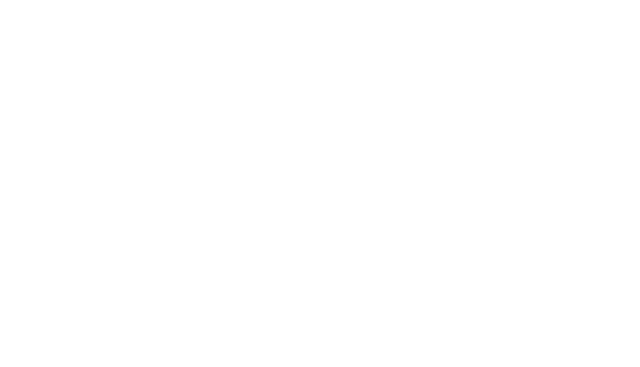
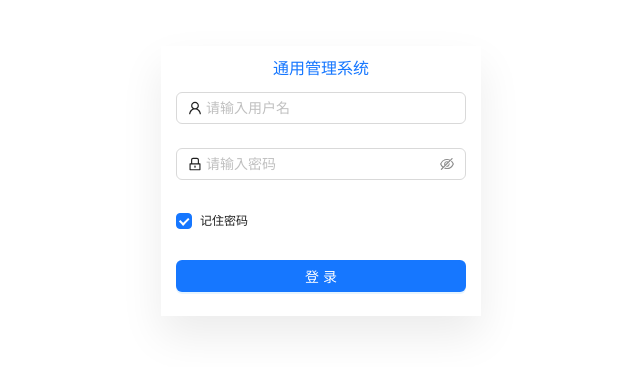
Before and after one commit to xrcc111/bs-management, a React (Vite) app: page /#/login in a window 1280 px wide. Before the commit this address had no page. Shown: the part 219-586 px from the top of the page, without its empty margins (319-959 px from the left). Built offline with nearby package versions, Linux system fonts and the light colour scheme.

Commit message:
登录页布局

```diff
--- a/src/App.tsx
+++ b/src/App.tsx
@@ -1,12 +1,8 @@
 import { useState } from 'react'
-import Header from '@/components/Header'
-import { Button } from 'antd';
-import { StepBackwardOutlined } from '@ant-design/icons'
 import { useRoutes } from 'react-router-dom'
 import router from './router'
 
 function App() {
-  const [count, setCount] = useState(0)
   const outlet = useRoutes(router)
   return (
     <div className="App">
--- a/src/components/MainMenu/index.tsx
+++ b/src/components/MainMenu/index.tsx
@@ -47,9 +47,10 @@
   // const findCurrentKey = (item: MenuItem) => {
   //   return item.key = currentRoute.pathname
   // }
-  // const getSubOpenKey = (items: MenuItem) => {
+  // const getSubOpenKey = (items: MenuProps) => {
   //   for (const item of items) {
-  //     if (item.children && item.children.length > 0 && item.find(findCurrentKey)) {
+  //     console.log(item);
+  //     if (item.children && item.children.length > 0 && item.children.find(findCurrentKey)) {
   //       currentKey = item.key
   //       break
   //     }
--- /dev/null
+++ b/src/views/login/index.tsx
@@ -0,0 +1,49 @@
+import React from 'react'
+import { Button, Checkbox, Form, Input } from 'antd'
+import { UserOutlined, LockOutlined } from '@ant-design/icons'
+import styles from './login.module.scss'
+const Login: React.FC = () => {
+  const onFinish = (values: any) => {
+    console.log('Success:', values);
+  };
+
+  const onFinishFailed = (errorInfo: any) => {
+    console.log('Failed:', errorInfo);
+  };
+  return (
+    <div className={styles.loginPage}>
+      <div className={styles.title}>通用管理系统</div>
+      <Form
+        name="basic"
+        initialValues={{ remember: true }}
+        onFinish={onFinish}
+        onFinishFailed={onFinishFailed}
+        autoComplete="off"
+      >
+        <Form.Item
+          name="username"
+        >
+          <Input placeholder='请输入用户名' prefix={<UserOutlined />} />
+        </Form.Item>
+
+        <Form.Item
+          name="password"
+        >
+          <Input.Password placeholder='请输入密码' prefix={<LockOutlined />} />
+        </Form.Item>
+
+        <Form.Item name="remember" valuePropName="checked">
+          <Checkbox style={{ fontSize: '12px' }}>记住密码</Checkbox>
+        </Form.Item>
+
+        <Form.Item>
+          <Button type="primary" htmlType="submit">
+            登录
+          </Button>
+        </Form.Item>
+      </Form>
+    </div>
+  )
+}
+
+export default Login
--- /dev/null
+++ b/src/views/login/login.module.scss
@@ -0,0 +1,27 @@
+.loginPage {
+  background-color: #ffffff;
+  position: absolute;
+  top: 50%;
+  left: 50%;
+  transform: translate(-50%, -50%);
+  width: 320px;
+  box-shadow: 0 20px 40px rgb(0 0 0 / 8%);
+
+  .title {
+    color: #1677ff;
+    padding: 15px 0;
+    text-align: center;
+    font-size: 16px;
+  }
+
+  :global {
+    .ant-form {
+      padding: 0 15px;
+    }
+  }
+  :global{
+    .ant-btn{
+      width: 100%;
+    }
+  }
+}
```
Also changed, not shown: src/router/index.tsx (+6 -1 lines).
